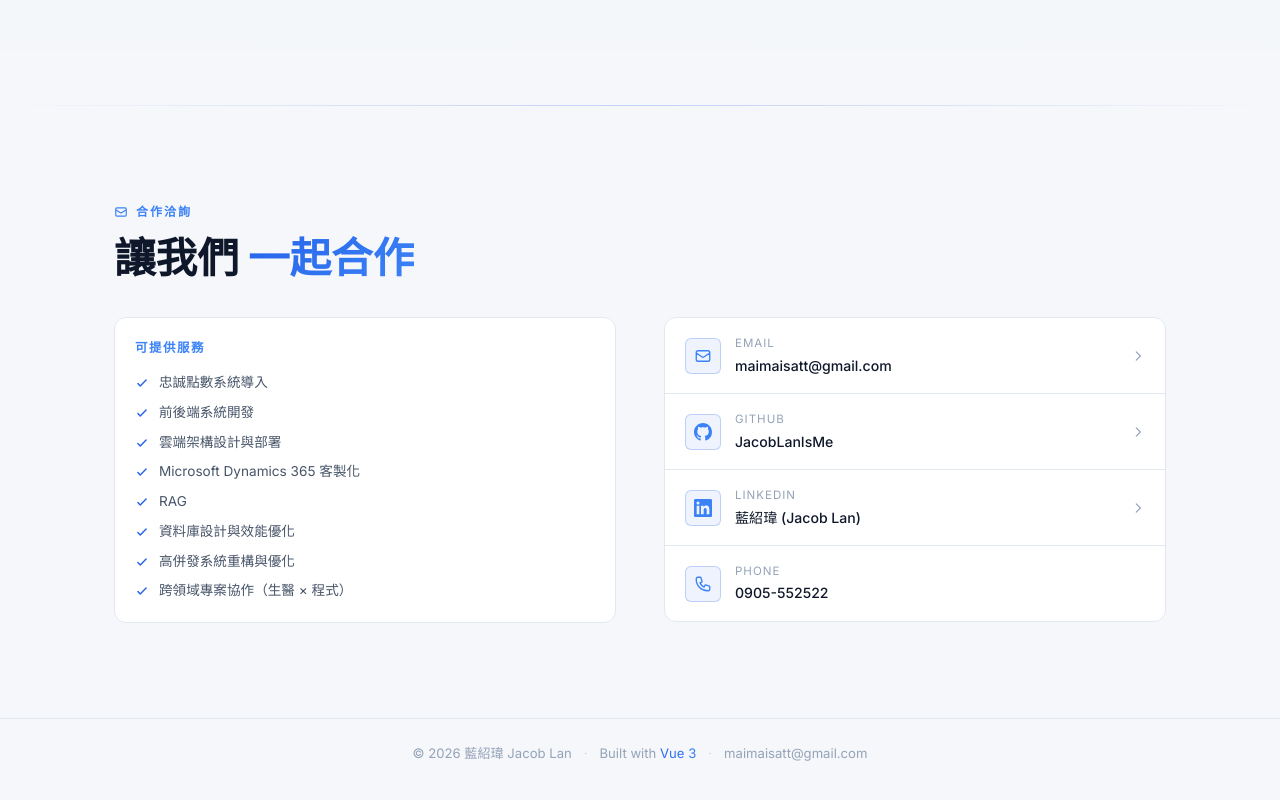
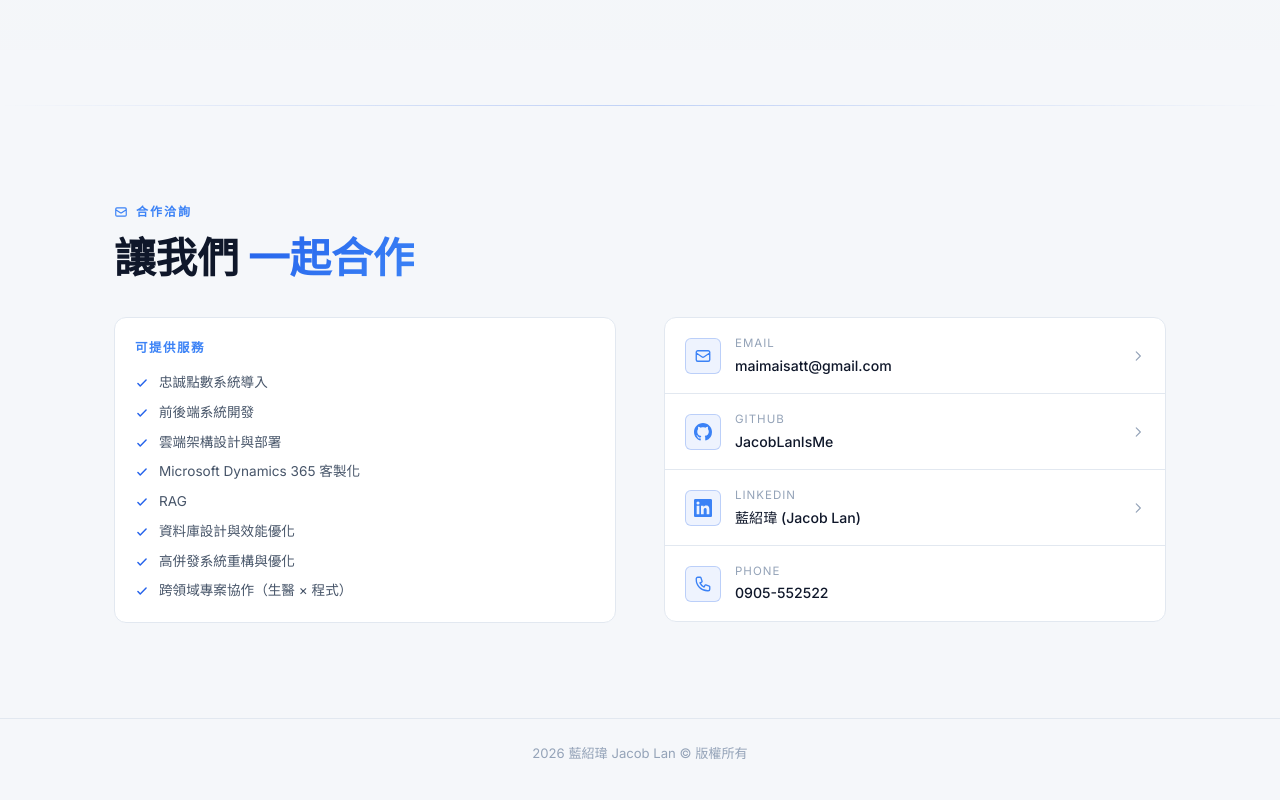
Before and after one commit to JacobLanIsMe/Meet-Jacob, a Vue app: page / in a window 1280 px wide. Shown: the part 3402-4202 px from the top of the page. Built offline with nearby package versions, Linux system fonts and the light colour scheme.

Commit message:
feat: update footer copyright format for clarity

```diff
--- a/src/components/ContactSection.vue
+++ b/src/components/ContactSection.vue
@@ -82,11 +82,7 @@
     <!-- Footer -->
     <div class="site-footer">
       <div class="container footer-inner">
-        <span>© 2026 藍紹瑋 Jacob Lan</span>
-        <span class="footer-sep">·</span>
-        <span>Built with <span class="gradient-sw">Vue 3</span></span>
-        <span class="footer-sep">·</span>
-        <a :href="`mailto:${profile.email}`" class="footer-email">{{ profile.email }}</a>
+        <span>2026 藍紹瑋 Jacob Lan © 版權所有</span>
       </div>
     </div>
   </section>
```
